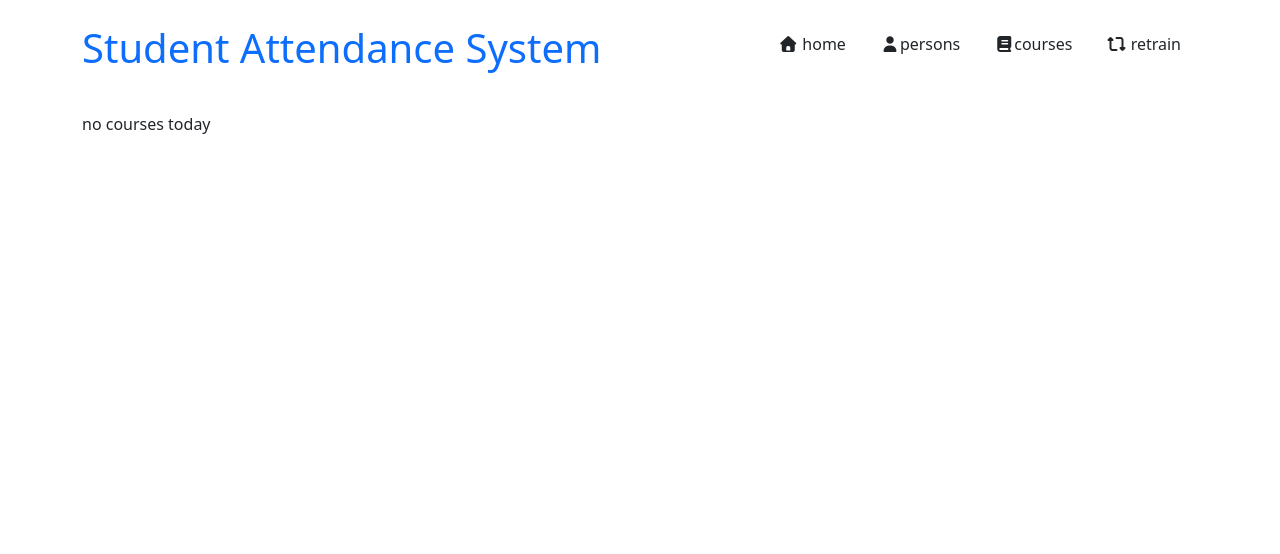
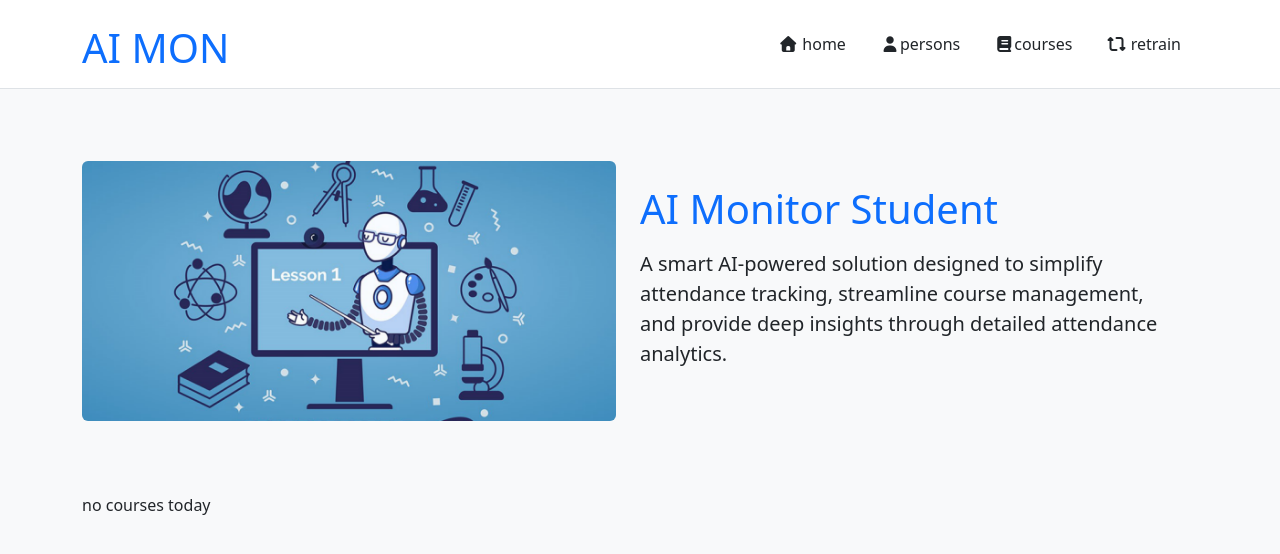
Before and after one commit to medelafia/AI_MON, a Flask app: page / in a window 1280 px wide. Shown: the top 554 px of the page. Run offline with Flask 3, Linux system fonts and the light colour scheme; data that the repository does not hold is empty; parts of the project's set-up code (start-up, migrations or seed data) failed here and were passed over; some libraries are stand-ins or nearby versions.

Commit message:
file recobery

```diff
--- a/app.py
+++ b/app.py
@@ -3,7 +3,7 @@ from flask import Flask, render_template, Response , redirect , url_for , reques
 import time
 import numpy as np
 import face_recognition
-from Data.script import PersonDataManager , train , Person
+from data.script import PersonDataManager , train , Person
 from sklearn.neighbors import NearestNeighbors
 import os
 import random
@@ -49,8 +49,8 @@ def convert_to_date_dict(data):
 
         if date not in result:
             result[date] = []
-
-        result[date].append(personDbManager.get_person_by_id(person_id) )
+        person = personDbManager.get_person_by_id(person_id)
+        result[date].append(person if person else Person(  id='Not found' , name="Person not exist in student list , maybe he deleted" , age=0 , gender=None, role=None , embeddings=None))
     return result
 
 
@@ -140,7 +140,8 @@ def generate_frames( cam_role , person=None , course_id=None) :
 def index() :
     alert_text = request.args.get("message", default="")
     alert_type = request.args.get("type", default="")
-    return render_template("index.html", courses=get_today_courses() ,  alert_text=alert_text, alert_type=alert_type )
+    image_url = url_for('static',filename="dha-ai-education-blog-1170x570.png")
+    return render_template("index.html", courses=get_today_courses() ,  alert_text=alert_text, alert_type=alert_type, main_image_url=image_url )
 
 
 @app.get("/detect")
@@ -243,8 +244,12 @@ def addPerson() :
 
 @app.get("/courses")
 def show_courses() :
-    courses = courseDbManager.get_all()
-    return render_template("courses.html" , courses = courses )
+    course_name = request.args.get("course_name")
+    if course_name and course_name.strip() != "":
+        courses = courseDbManager.get_all_contains(course_name)
+    else :
+        courses = courseDbManager.get_all()
+    return render_template("courses.html" , courses = courses , search_value=course_name)
 
 @app.get("/addCourse")
 def addCourse() :
@@ -268,7 +273,7 @@ def attendance() :
     if course_id  :
         attended_persons = attendanceDbManager.get_all_by_course_id(course_id)
         attended_persons_dict = convert_to_date_dict(attended_persons)
-        return render_template("attendance.html" ,  data=attended_persons_dict)
+        return render_template("attendance.html" ,  data=attended_persons_dict , no_attendance=(len(attended_persons_dict) == 0))
     else :
         return redirect(url_for("index" , message="error" , type="danger"))
 if __name__ == "__main__":
--- a/data/script.py
+++ b/data/script.py
@@ -28,7 +28,7 @@ class PersonDataManager:
         self.data = self.get_data()
     def get_data(self):
         self.data = []
-        tree = parse(os.path.join("./Model/" , "file.xml") )
+        tree = parse("./data/file.xml")
         root = tree.getroot()
 
         faces = root.findall('Face')
--- a/entities/course.py
+++ b/entities/course.py
@@ -37,6 +37,16 @@ class CourseDBManager:
                 data.append(course)
             return data
 
+    def get_all_contains(self, search_key ) :
+        with dbconnection.db_connection(self.db_path) as cursor:
+            data = []
+            query = "SELECT * FROM course WHERE name LIKE '%' || :search || '%'"
+            cursor.execute(query , {"search" : search_key})
+
+            for row in cursor.fetchall():
+                course = Course(int(row[0]), row[1], row[2], row[3], int(row[4]))
+                data.append(course)
+            return data
     def add_course(self, course: Course):
         with dbconnection.db_connection(self.db_path, commit=True) as cursor:
             try:
--- a/templates/attendance.html
+++ b/templates/attendance.html
@@ -9,6 +9,7 @@
     <link rel="stylesheet" href="https://cdnjs.cloudflare.com/ajax/libs/font-awesome/6.7.2/css/all.min.css" integrity="sha512-Evv84Mr4kqVGRNSgIGL/F/aIDqQb7xQ2vcrdIwxfjThSH8CSR7PBEakCr51Ck+w+/U6swU2Im1vVX0SVk9ABhg==" crossorigin="anonymous" referrerpolicy="no-referrer" />
 </head>
 <body>
+    {% include "navbar.html" %}
     <div class="container p-5">
         <div class="d-flex align-items-center justify-content-between">
             <h1 class="text-primary">Course attendence</h1>
@@ -25,12 +26,16 @@
                             </tr>
                         </thead>
                         <tbody >
+                            {% if no_attendance %}
+                                <tr>no attendance in this course in this date</tr>
+                            {% else %}
                                 {% for person in data[date]%}
                                     <tr>
                                         <td>{{person.id}}</td>
                                         <td>{{person.name}}</td>
                                     </tr>
                                 {% endfor %}
+                            {% endif %}
                         </tbody>
                     </table>
                 {% endfor%}
--- a/templates/detect.html
+++ b/templates/detect.html
@@ -9,7 +9,8 @@
     </style>
     <link rel="stylesheet" href="https://cdnjs.cloudflare.com/ajax/libs/bootstrap/5.0.1/css/bootstrap.min.css" integrity="sha512-Ez0cGzNzHR1tYAv56860NLspgUGuQw16GiOOp/I2LuTmpSK9xDXlgJz3XN4cnpXWDmkNBKXR/VDMTCnAaEooxA==" crossorigin="anonymous" referrerpolicy="no-referrer" />
 </head>
-<body>
+<body class="bg-light">
+    {% include "navbar.html" %}
     <div class="d-flex align-items-center justify-content-center w-100 h-100 container py-5 flex-column">
         <img src="{{url_for('video_feed' , cam_role='detect' , course_id=course_id)}}" alt="" class="rounded border">
         <button class="btn btn-primary my-3">
--- a/templates/index.html
+++ b/templates/index.html
@@ -13,30 +13,54 @@
         }
     </style>
 </head>
-<body >
+<body class="bg-light">
     {% include 'navbar.html' %}
+
     <div class="container">
+        <div class="w-100 row my-5 py-4">
+            <div class="col-sm-12 col-lg-6">
+                <img src="{{main_image_url}}"  width="100%" class="rounded"/>
+            </div>
+            <div class="col-sm-12 col-lg-6 py-4">
+                <h1 class="text-primary">AI Monitor Student</h1>
+                <p class="mt-3" style="font-size: 20px;">
+                    A smart AI-powered solution designed to simplify attendance tracking,
+                    streamline course management, and provide deep insights through
+                    detailed attendance analytics.
+                </p>
+            </div>
+        </div>
 
-            <div class="row mt-4">
+
         {% if courses%}
-                    <div class="col-sm-6">
-                        <h3 class="text-warning text-capitalize">today's courses</h3>
-                        <ul class="w-100 border rounded p-4">
+        <div class="my-5">
+            <h3 class="text-capitalize mb-3">today's courses list</h3>
+            <div class="row">
                 {%for course in courses %}
-                            <div class="d-flex align-items-center justify-content-between my-2">
-                                <li>{{course.name}} - {{course.hour}}</li>
-                                <a class="btn btn-primary" href='{{url_for("detect" , course_id=course.id)}}'>
-                                    verify attendance
+                <div class="col-md-4 col-lg-3 col-sm-12 my-2 p-1">
+                    <div class="container border rounded p-4 bg-white" >
+                        <h5 class="text-capitalize mb-3">{{course.name}}</h5>
+                        <hr>
+                        <div><i class="fa-solid fa-clock me-3"></i>{{course.hour}} </div>
+                        <div><i class="fa-solid fa-calendar-days me-3"></i>Today </div>
+
+                        <div class="d-flex align-items-center justify-content-end">
+                            <a class="btn btn-primary mt-2" href='{{url_for("detect" , course_id=course.id)}}'>
+                                verify
+                                <i class="fa-solid fa-clipboard-user"></i>
                             </a>
                         </div>
+                    </div>
+
+                </div>
                 {%endfor%}
-                        </ul>
+            </div>
         </div>
         {% else%}
         <div class="col-sm-6">no courses today</div>
         {% endif %}
     </div>
-    </div>
+
 
 
     <script src="https://cdn.jsdelivr.net/npm/bootstrap@5.3.3/dist/js/bootstrap.bundle.min.js" integrity="sha384-YvpcrYf0tY3lHB60NNkmXc5s9fDVZLESaAA55NDzOxhy9GkcIdslK1eN7N6jIeHz" crossorigin="anonymous"></script>
--- a/templates/navbar.html
+++ b/templates/navbar.html
@@ -12,7 +12,8 @@
         }
     </style>
 </head>
-<body>
+<body >
+    <div class="bg-white border-bottom">
         <div class="container">
             {% if alert_text %}
             <div class="p-3">
@@ -24,7 +25,7 @@
             </div>
             {% endif %}
             <div class="d-flex align-items-center justify-content-between w-100 py-2">
-            <h1 class="text-center text-primary text-capitalize mt-3">Student Attendance System</h1>
+                <h1 class="text-center text-primary text-capitalize mt-3">AI MON</h1>
                 <div class="d-flex align-items-center justify-content-between">
                     <a class="btn mx-1 "  href='{{url_for("index")}}'><i class="fa-solid fa-house"></i> home</a>
                     <a class="btn mx-1 " href='{{url_for("show_persons")}}'><i class="fa-solid fa-user"></i>persons</a>
@@ -33,5 +34,7 @@
                 </div>
             </div>
         </div>
+    </div>
+
 </body>
 </html>
--- a/templates/persons.html
+++ b/templates/persons.html
@@ -8,16 +8,16 @@
     <link rel="stylesheet" href="https://cdnjs.cloudflare.com/ajax/libs/bootstrap/5.0.1/css/bootstrap.min.css" integrity="sha512-Ez0cGzNzHR1tYAv56860NLspgUGuQw16GiOOp/I2LuTmpSK9xDXlgJz3XN4cnpXWDmkNBKXR/VDMTCnAaEooxA==" crossorigin="anonymous" referrerpolicy="no-referrer" />
     <link rel="stylesheet" href="https://cdnjs.cloudflare.com/ajax/libs/font-awesome/6.7.2/css/all.min.css" integrity="sha512-Evv84Mr4kqVGRNSgIGL/F/aIDqQb7xQ2vcrdIwxfjThSH8CSR7PBEakCr51Ck+w+/U6swU2Im1vVX0SVk9ABhg==" crossorigin="anonymous" referrerpolicy="no-referrer" />
 </head>
-<body>
+<body class="bg-light">
     {% include "navbar.html" %}
     <div class="container p-5">
         <div class="d-flex align-items-center justify-content-between">
             <h1 class="text-primary">All students</h1>
             <a href='{{url_for("addPerson")}}' class="btn btn-outline-primary text-primary text-decoration-none">
-                    +
+                <i class="fa-solid fa-plus"></i>
             </a>
         </div>
-        <table class="table">
+        <table class="table table-light">
             <thead>
                 <tr>
                     <td>id</td>
```
Also changed, not shown: templates/addCourse.html (+9 -3 lines), templates/addPerson.html (+5 -2 lines), templates/courses.html (+43 -36 lines), README.md. Lines whose indentation alone changed are shown as unchanged.
